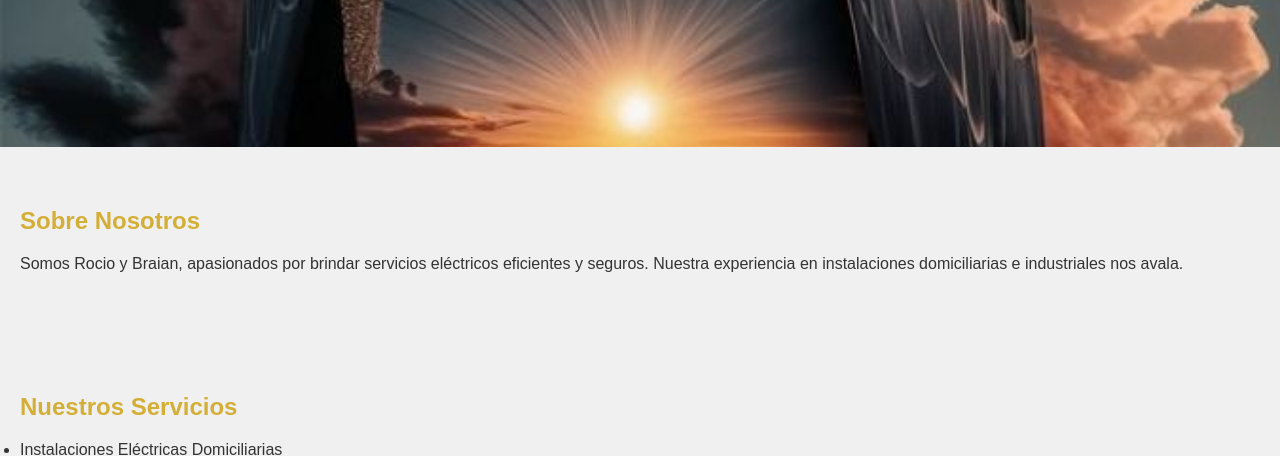
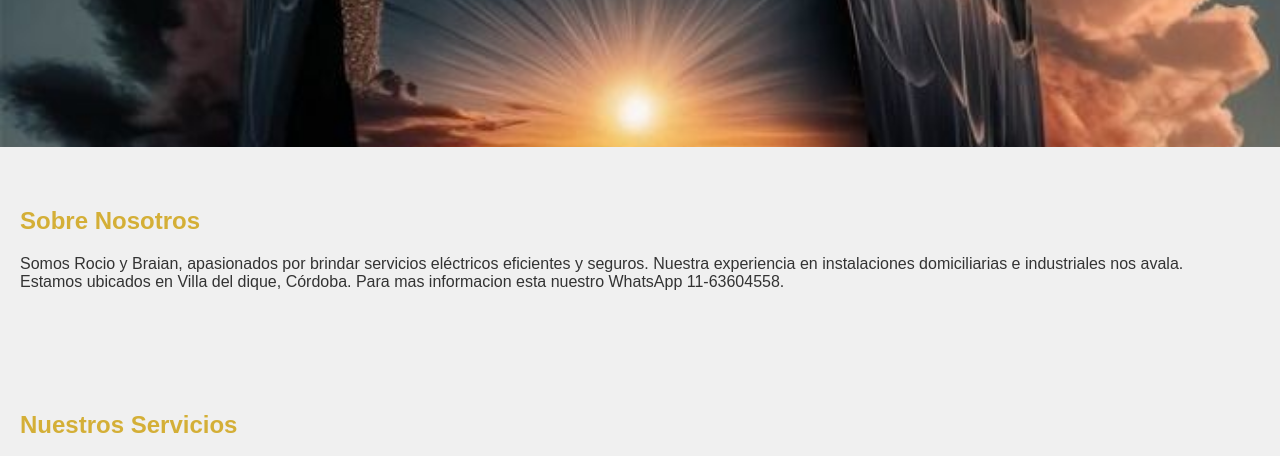
Before and after one commit to braian87/ElectroDUO, a plain HTML site: page index.html in a window 1280 px wide. Shown: the part 315-771 px from the top of the page. Drawn offline with Linux system fonts and the light colour scheme.

Commit message:
Update index.html

```diff
--- a/index.html
+++ b/index.html
@@ -37,6 +37,7 @@
   <section id="sobre-nosotros">
     <h2>Sobre Nosotros</h2>
     <p> Somos Rocio y Braian, apasionados por brindar servicios eléctricos eficientes y seguros. Nuestra experiencia en instalaciones domiciliarias e industriales nos avala.</p>
+    <p>Estamos ubicados en Villa del dique, Córdoba. Para mas informacion esta nuestro WhatsApp 11-63604558.</p>
   </section>
 
   <!-- Sección Servicios -->
```
